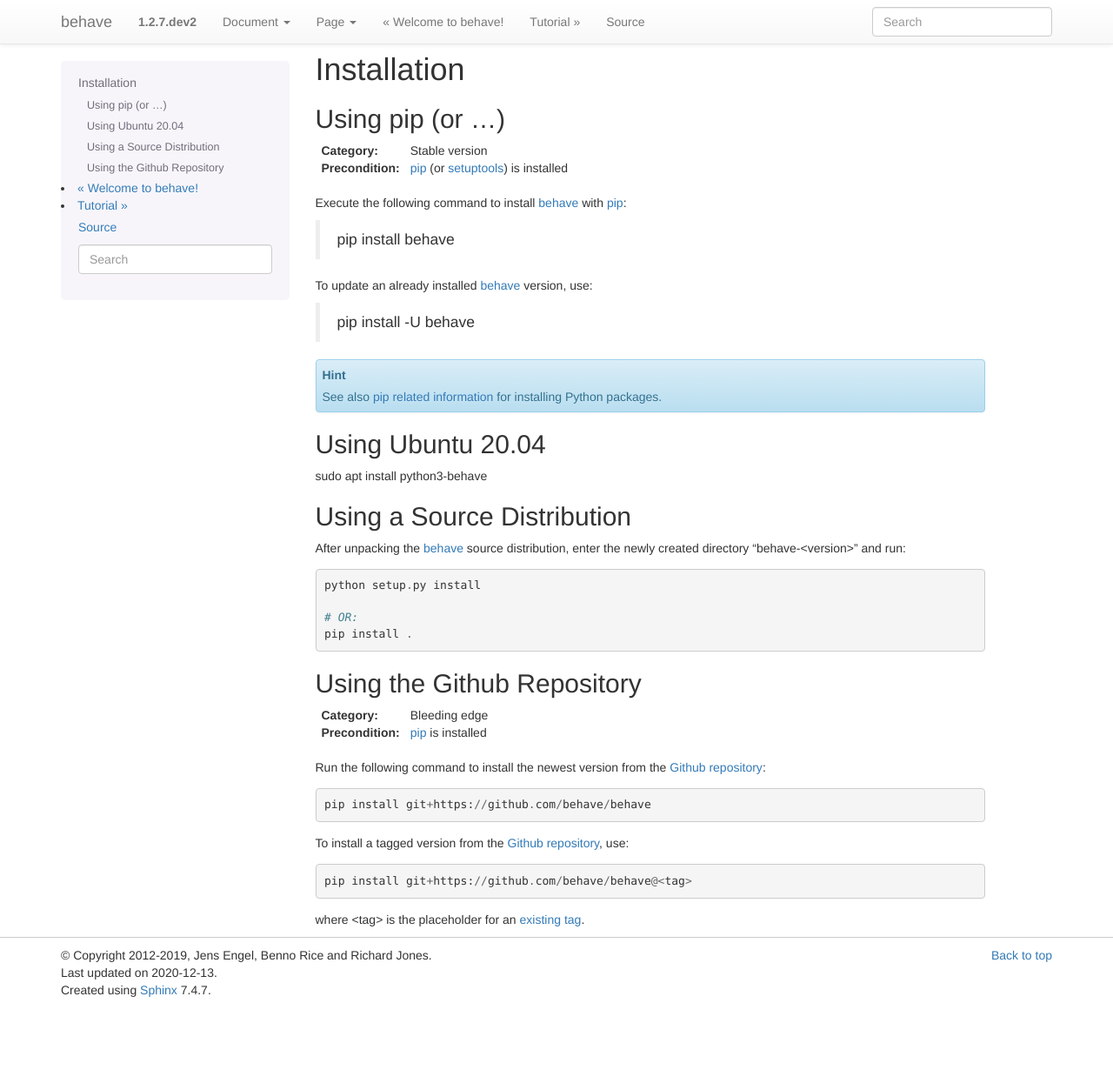
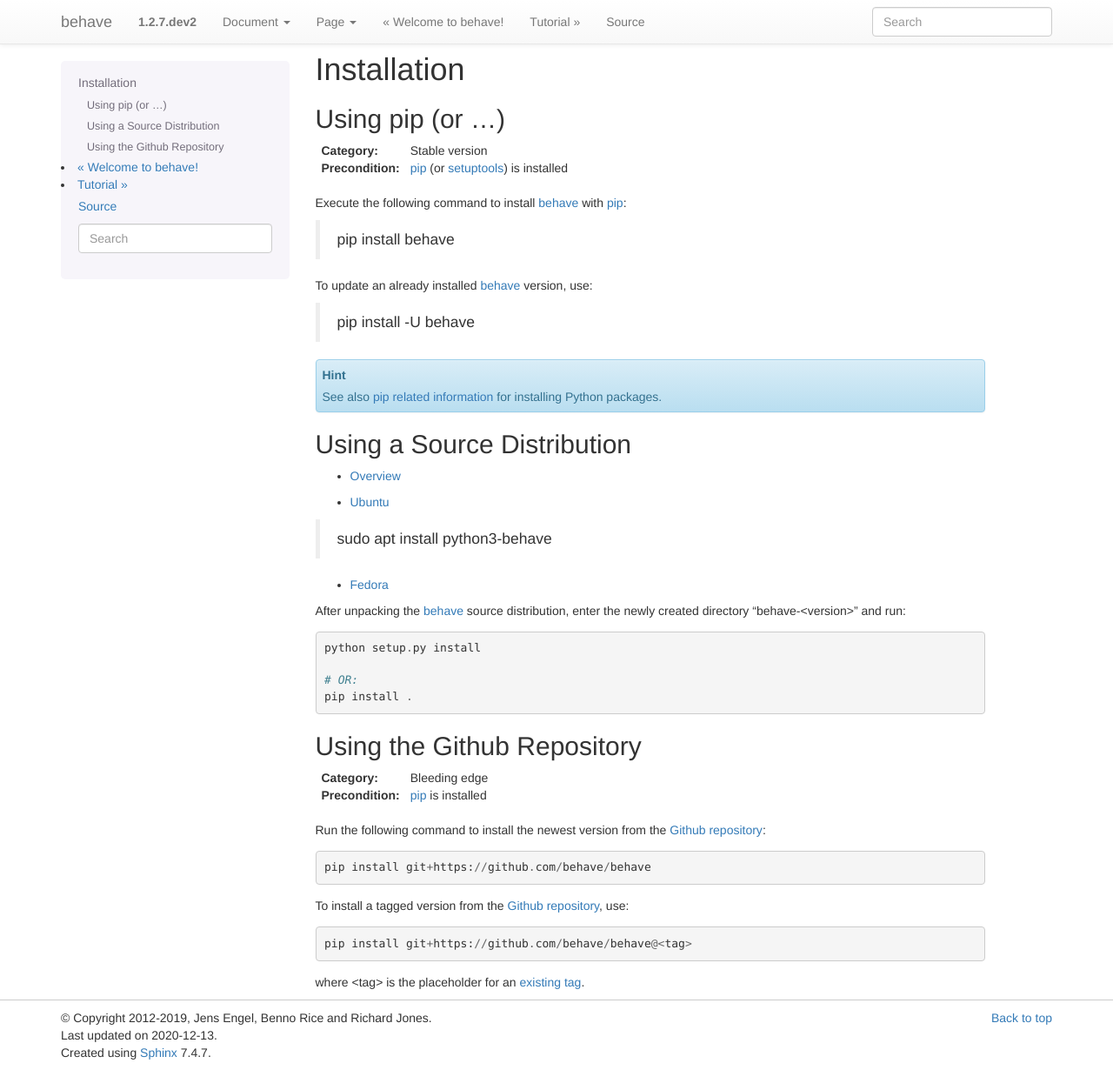
Before and after one commit to behave/behave, a Sphinx documentation site: the page built from docs/install.rst, in a window 1280 px wide and 1230 px high. Shown: the whole window at 87% size. Built offline with Sphinx 7.4.7, drawn with Linux system fonts in a browser that asks for light colours; the version number is read from the project's files by our own code.

Commit message:
Update install.rst

```diff
--- a/docs/install.rst
+++ b/docs/install.rst
@@ -22,13 +22,23 @@
 
 .. _`pip related information`:  https://pip.pypa.io/en/latest/installing/
 
-Using Ubuntu 20.04
-------------------
-
-sudo apt install python3-behave
 
 Using a Source Distribution
 ---------------------------
+
+* `Overview`_
+
+.. _`Overview`:  http://rpm.pbone.net/info_idpl_70083425_distro_fedora_32_com_python3-behave-1.2.6-6.fc32.noarch.rpm.html
+
+* `Ubuntu`_
+
+.. _`Ubuntu`: https://packages.ubuntu.com/search?suite=default&section=all&arch=any&keywords=python3-behave&searchon=names
+
+    sudo apt install python3-behave
+
+* `Fedora`_
+.. _`Fedora`: http://rpm.pbone.net/info_idpl_70083425_distro_fedora_32_com_python3-behave-1.2.6-6.fc32.noarch.rpm.html
+
 
 After unpacking the :pypi:`behave` source distribution,
 enter the newly created directory "behave-<version>" and run::
```
